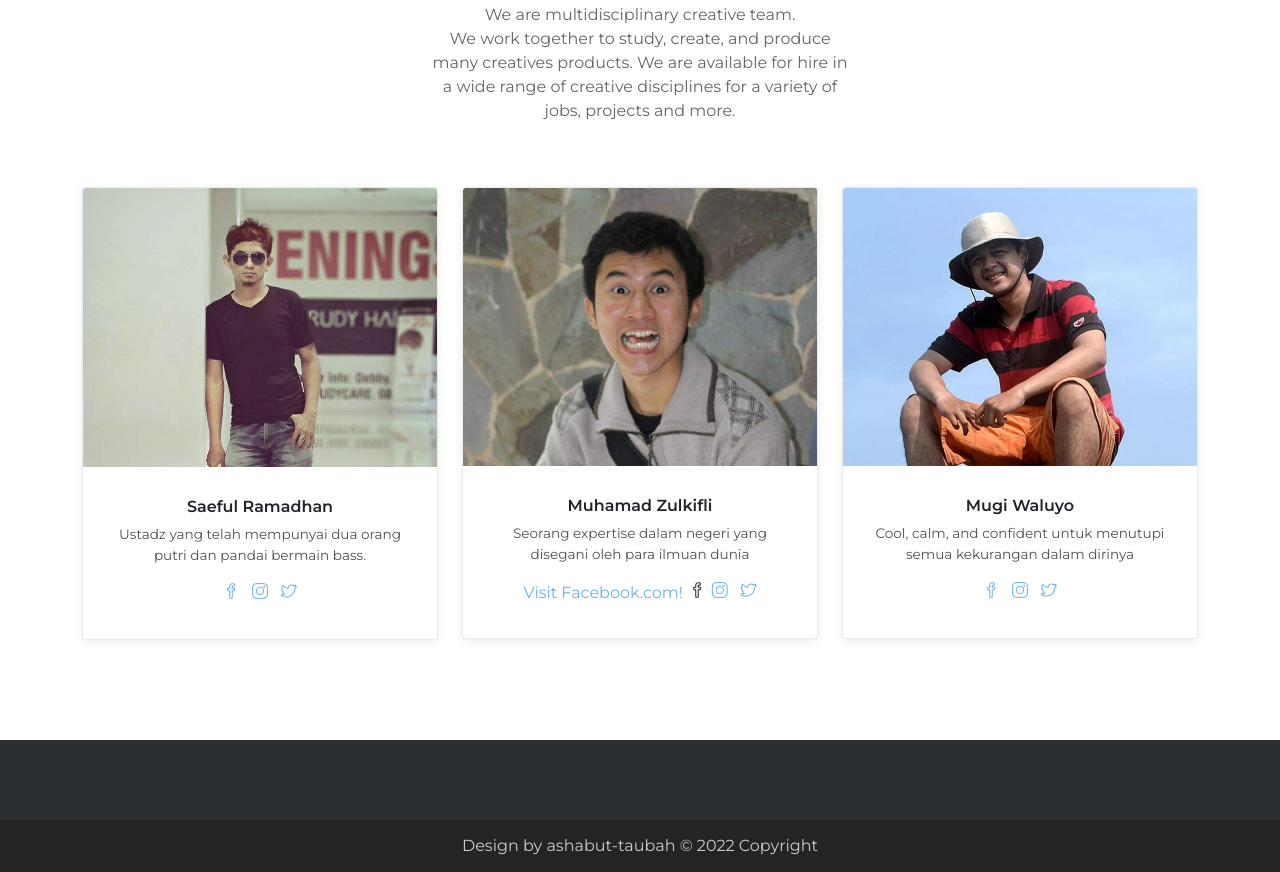
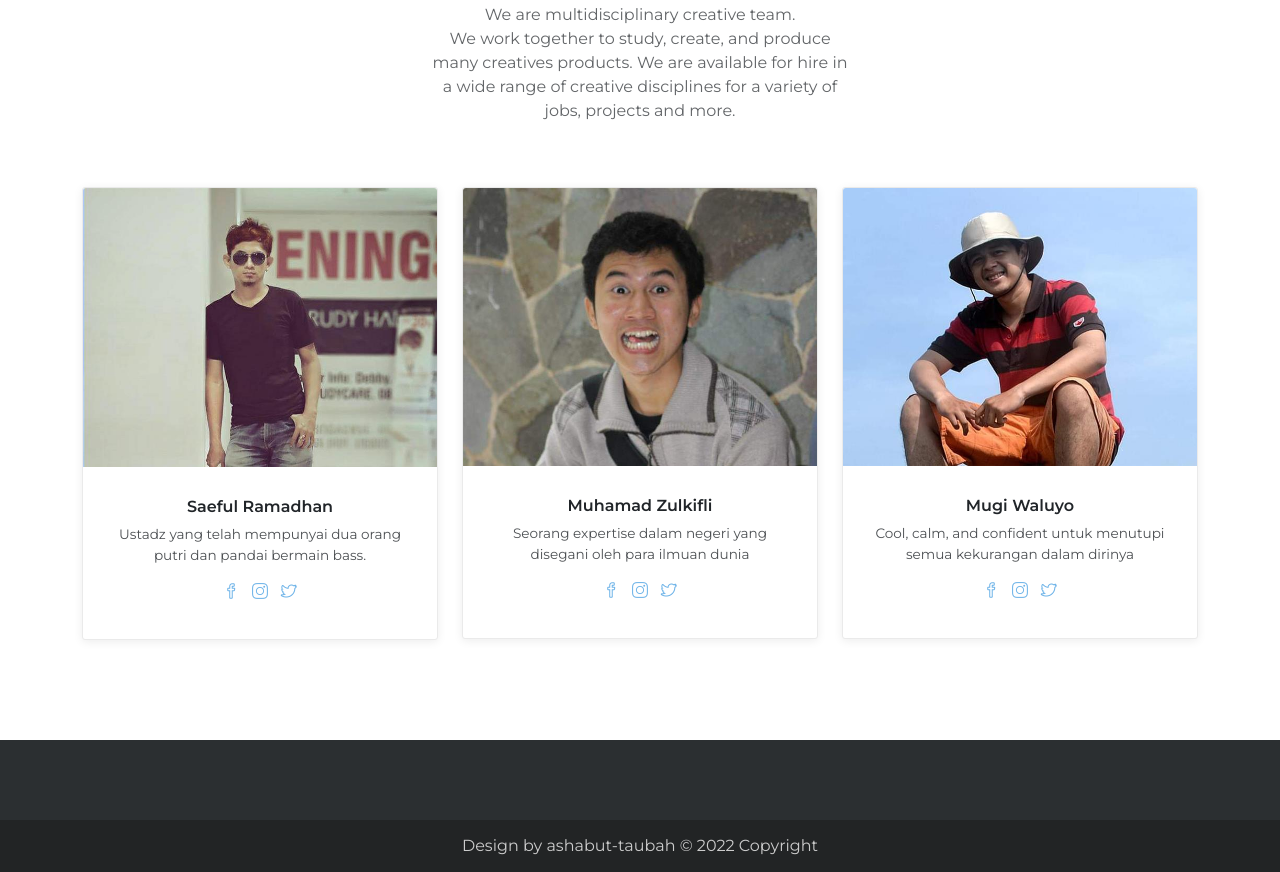
Before and after one commit to m-zulkifli/m-zulkifli.github.io, a plain HTML site: page index.html in a window 1280 px wide. Shown: the part 895-1767 px from the top of the page. Drawn offline with Linux system fonts and the light colour scheme; some packages are replaced by stand-ins of ours; a script that the page names is missing.

Commit message:
Update index.html

```diff
--- a/index.html
+++ b/index.html
@@ -53,7 +53,7 @@
                             <div class="card-body info">
                                 <h4 class="card-title">Muhamad Zulkifli</h4>
                                 <p class="card-text">Seorang expertise dalam negeri yang disegani oleh para ilmuan dunia</p>
-                                <div class="icons"><a href="https://www.facebook.com/ishida.nishiyama">Visit Facebook.com!</a><i class="icon-social-facebook"></i></a><a href="#"><i class="icon-social-instagram"></i></a><a href="#"><i class="icon-social-twitter"></i></a></div>
+                                <div class="icons"><a href="https://www.facebook.com/ishida.nishiyama"><i class="icon-social-facebook"></i></a><a href="#"><i class="icon-social-instagram"></i></a><a href="#"><i class="icon-social-twitter"></i></a></div>
                             </div>
                         </div>
                     </div>
```
